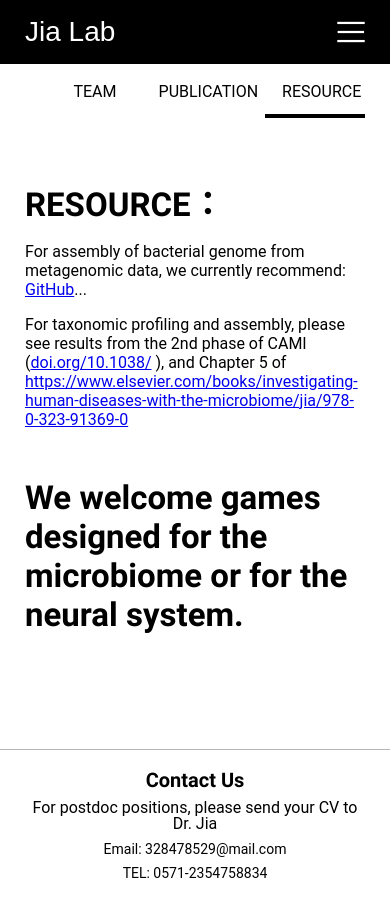
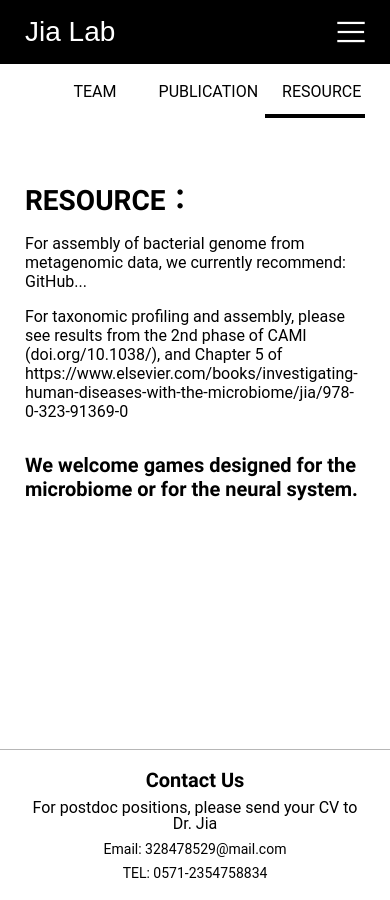
Before and after one commit to aghnu/JiaLab_website, a Jekyll site: the page built from pages/resource.html, in a window 390 px wide. Built offline with Jekyll 4.4.1, drawn with Linux system fonts in a browser that asks for light colours; some web fonts are replaced.

Commit message:
Add resource page styling on mobile

```diff
--- a/_sass/_pages.scss
+++ b/_sass/_pages.scss
@@ -119,6 +119,15 @@ $resource-page-text-size:                       $base-font-size;
 
 $resource-page-block-gap:                       60px;
 
+
+// resource page mobile
+$resource-mobile-page-title-size:                      28px;
+$resource-mobile-page-title-weight:                    700;
+
+$resource-mobile-page-text-size:                       $base-font-size;
+$resource-mobile-page-block-gap:                       60px;
+
+
 // publication page
 $publication-page-title-size:                   33px;
 $publication-page-title-weight:                 700;
@@ -133,6 +142,22 @@ $publication-page-navigation-background:        #E7E7E7;
 $publication-page-navigation-item-color:        #000000;
 $publication-page-navigation-item-color-hover:  #55D7B8;
 $publication-page-navigation-item-size:         20px;
+
+// publication page
+$publication-mobile-page-title-size:                   28px;
+$publication-mobile-page-title-weight:                 700;
+$publication-mobile-page-title-color:                  #000000;
+$publication-mobile-page-cata-gap:                     10px !default;
+
+$publication-mobile-page-text-size:                    16px;
+
+$publication-mobile-page-block-gap:                    60px;
+$publication-mobile-scroll-margin-top:                 120px !default;
+
+$publication-mobile-page-navigation-background:        #E7E7E7;
+$publication-mobile-page-navigation-item-color:        #000000;
+$publication-mobile-page-navigation-item-color-hover:  #55D7B8;
+$publication-mobile-page-navigation-item-size:         20px;
 
 .page-research-block-banner {
     overflow: hidden;
@@ -354,6 +379,9 @@ $publication-page-navigation-item-size:         20px;
 
         .text {
             font-size: $resource-page-text-size;
+            strong {
+                font-size: calc(#{$resource-mobile-page-text-size} + 4px);
+            }
         }
     }
 
@@ -422,7 +450,6 @@ $publication-page-navigation-item-size:         20px;
         }
     }
 }
-
 
 
 // mobile
@@ -581,4 +608,95 @@ $publication-page-navigation-item-size:         20px;
         }
 
     }
+
+    .page-publication {
+        margin-top: 0;
+        margin-bottom: $publication-mobile-page-block-gap;
+
+        .page-publication-block-navigation {
+            background-color: $publication-mobile-page-navigation-background;
+            padding-top: $publication-mobile-page-block-gap;
+            padding-bottom: $publication-mobile-page-block-gap;
+            .title {
+                margin: 0;
+                text-align: center;
+                font-size: $publication-mobile-page-title-size;
+                font-weight: $publication-mobile-page-title-weight;
+                text-transform: uppercase;
+            }
+            .catalogues_container {
+                padding-top: $publication-mobile-page-title-size;
+                display: flex;
+                flex-direction: column;
+                .catalogue {
+                    text-decoration: none;
+                    color: $publication-mobile-page-navigation-item-color;
+                    font-size: $publication-mobile-page-navigation-item-size;
+                    text-align: center;
+                    margin: $publication-mobile-page-cata-gap;
+                    &:hover {
+                        color: $publication-mobile-page-navigation-item-color-hover;
+                    }
+                    &:before,
+                    &:after {
+                        content: " · ";
+                        color: $publication-mobile-page-navigation-item-color;
+                    }
+                }
+            }
+        }
+
+        .page-publication-block-body {
+            .section {
+                margin-top: 30px;
+                scroll-margin-top: $publication-mobile-scroll-margin-top;
+            }
+
+            .title {
+                text-decoration: none;
+                color: $publication-mobile-page-title-color;
+                font-size: $publication-mobile-page-title-size;
+                font-weight: $publication-mobile-page-title-weight;
+            }
+
+            .text {
+                font-size: $publication-mobile-page-text-size;
+            }
+        }
+    }
+
+    .page-resource {
+        .content-body{
+            margin-top: $resource-mobile-page-block-gap;
+            margin-bottom: $resource-mobile-page-block-gap;
+
+            .page-resource-block-intro {
+                .title {
+                    font-size: $resource-mobile-page-title-size;
+                    font-weight: $resource-mobile-page-title-weight;
+                    text-transform: uppercase;
+                    margin: 0;
+                }
+
+                .text {
+                    font-size: $resource-mobile-page-text-size;
+                }
+            }
+
+            .page-resource-block-body {
+                .title {
+                    font-size: $resource-mobile-page-title-size;
+                    font-weight: $resource-mobile-page-title-weight;
+                }
+
+                .text {
+                    font-size: $resource-mobile-page-text-size;
+                    strong {
+                        font-size: calc(#{$resource-mobile-page-text-size} + 4px);
+                    }
+                }
+            }
+        }
+    }
+
 }
--- a/assets/css/style.scss
+++ b/assets/css/style.scss
@@ -14,7 +14,7 @@ $base-font-family:                $font-roboto !default;
 
 $max-content-width:               1024px !default;
 $min-content-width:               {{ site.on_mobile }} !default;
-$content-width-ratio:             60% !default;
+$content-width-ratio:             75% !default;
 
 $max-content-width-mobile:        {{ site.on_mobile }} !default;
 
--- a/index.html
+++ b/index.html
@@ -37,7 +37,7 @@ transparent_navi: true
             <div class="section">
                 <div class="info">
                     <p class="title">From “Guilt-by-association” to causality</p>
-                    <p class="text">Metagenome-wide association studies (MWAS) has been more controversial than GWAS due to dynamics in the microbiome with environmental factors. (Chapter 6 of Jia. ISBN: 9780323913690 (link: <a href="https://www.elsevier.com/books/investigating-human-diseases-with-the-microbiome/jia/978-0-323-91369-0">https://www.elsevier.com/books/investigating-human-diseases-with-the-microbiome/jia/978-0-323-91369-0</a>) and Chapter 9 of an upcoming new book on causality.) We do identify genetic associations with microbes at all the major body sites. Microbial biomarkers for diseases are detected decades before clinical symptoms. For the good bugs that are lacking in some people, we’ll devote quite a few years to make them available as an effective treatment that doctors can use.</p>
+                    <p class="text">Metagenome-wide association studies (MWAS) has been more controversial than GWAS due to dynamics in the microbiome with environmental factors. (Chapter 6 of Jia. ISBN: 9780323913690 (link: "https://www.elsevier.com/books/investigating-human-diseases-with-the-microbiome/jia/978-0-323-91369-0">https://www.elsevier.com/books/investigating-human-diseases-with-the-microbiome/jia/978-0-323-91369-0) and Chapter 9 of an upcoming new book on causality.) We do identify genetic associations with microbes at all the major body sites. Microbial biomarkers for diseases are detected decades before clinical symptoms. For the good bugs that are lacking in some people, we’ll devote quite a few years to make them available as an effective treatment that doctors can use.</p>
                 </div>
             </div>
         </div>
--- a/pages/resource.html
+++ b/pages/resource.html
@@ -9,12 +9,12 @@ transparent_navi: false
         <div class="content-body">
             <div class="page-resource-block-intro">
                 <p class="title">Resource：</p>
-                <p class="text">For assembly of bacterial genome from metagenomic data, we currently recommend: <a href="https://www.github.com">GitHub</a>...</p>
-                <p class="text">For taxonomic profiling and assembly, please see results from the 2nd phase of CAMI (<a href="doi.org/10.1038/">doi.org/10.1038/</a> ), and Chapter 5 of <a href="https://www.elsevier.com/books/investigating-human-diseases-with-the-microbiome/jia/978-0-323-91369-0">https://www.elsevier.com/books/investigating-human-diseases-with-the-microbiome/jia/978-0-323-91369-0</a></p>
+                <p class="text">For assembly of bacterial genome from metagenomic data, we currently recommend: GitHub...</p>
+                <p class="text">For taxonomic profiling and assembly, please see results from the 2nd phase of CAMI (doi.org/10.1038/), and Chapter 5 of https://www.elsevier.com/books/investigating-human-diseases-with-the-microbiome/jia/978-0-323-91369-0</p>
             </div>
 
             <div class="page-resource-block-body">
-                <p class="title">We welcome games designed for the microbiome or for the neural system.</p>
+                <p class="text"><strong>We welcome games designed for the microbiome or for the neural system.</strong></p>
             </div>
         </div>
     </div>
```
